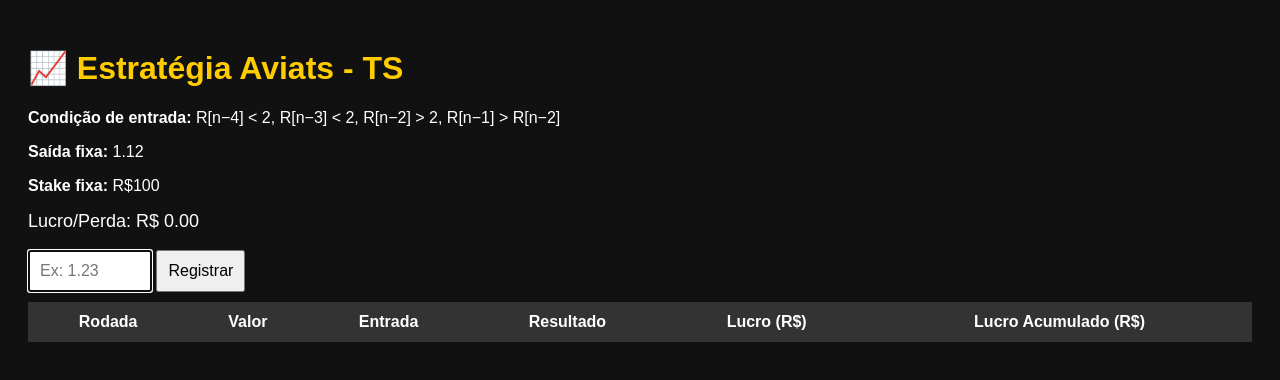
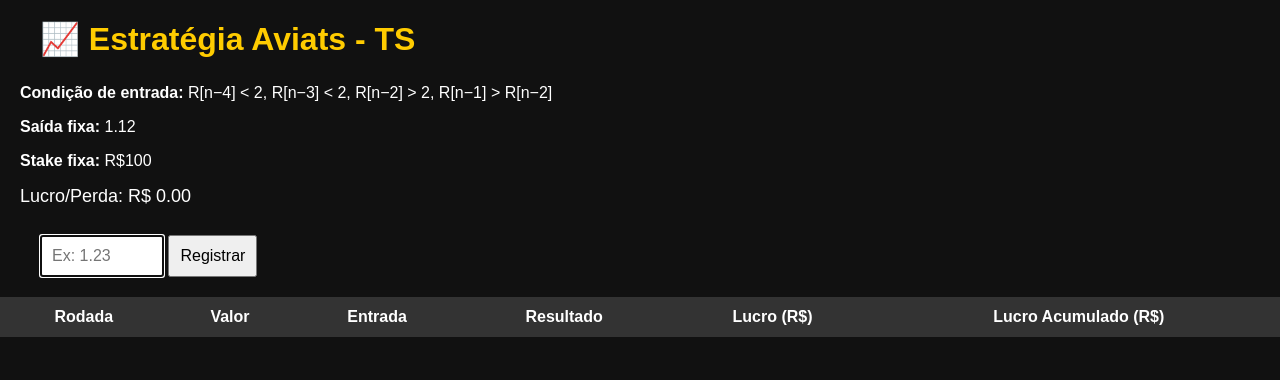
Before and after one commit to tiagos81/aviats, a plain HTML site: page index.html in a window 1280 px wide. Drawn offline with Linux system fonts and the light colour scheme.

Commit message:
Update index.html

```diff
--- a/index.html
+++ b/index.html
@@ -4,30 +4,39 @@
   <meta charset="UTF-8">
   <title>Painel de Estratégia - Aviator</title>
   <style>
-    body { font-family: Arial, sans-serif; background: #111; color: #fff; padding: 20px; }
-    h1 { color: #ffcc00; }
+    body { font-family: Arial, sans-serif; background: #111; color: #fff; margin: 0; padding: 0; }
+    h1 { color: #ffcc00; margin: 0; padding: 10px 20px; }
     table { width: 100%; border-collapse: collapse; margin-top: 0; background: #222; }
     th, td { border: 1px solid #333; padding: 10px; text-align: center; }
-    th { background: #333; position: sticky; top: 90px; z-index: 98; }
+    thead th { background: #333; position: sticky; top: 200px; z-index: 100; }
     tr:nth-child(even) { background: #1c1c1c; }
     input { padding: 10px; width: 100px; font-size: 16px; }
     button { padding: 10px; font-size: 16px; }
-    #entrada-container { position: sticky; top: 0; background: #111; padding-bottom: 10px; z-index: 100; }
+    #entrada-container { padding: 10px 20px; background: #111; }
+    #header-container {
+      position: sticky;
+      top: 0;
+      background: #111;
+      z-index: 101;
+      padding: 10px 20px;
+    }
     #lucro-geral { font-size: 18px; margin-top: 10px; }
     .lucro-positivo { color: #0f0; }
     .lucro-negativo { color: #f00; }
+    thead { position: sticky; top: 180px; background: #222; z-index: 99; }
   </style>
 </head>
 <body>
+  <div id="header-container">
     <h1>📈 Estratégia Aviats - TS</h1>
     <p><strong>Condição de entrada:</strong> R[n−4] &lt; 2, R[n−3] &lt; 2, R[n−2] &gt; 2, R[n−1] &gt; R[n−2]</p>
     <p><strong>Saída fixa:</strong> 1.12</p>
     <p><strong>Stake fixa:</strong> R$100</p>
     <p id="lucro-geral">Lucro/Perda: R$ 0.00</p>
-
     <div id="entrada-container">
       <input type="text" id="entrada" placeholder="Ex: 1.23" onkeypress="if(event.key === 'Enter'){registrar()}" autofocus />
       <button onclick="registrar()">Registrar</button>
+    </div>
   </div>
 
   <table>
```
Lines whose indentation alone changed are shown as unchanged.
